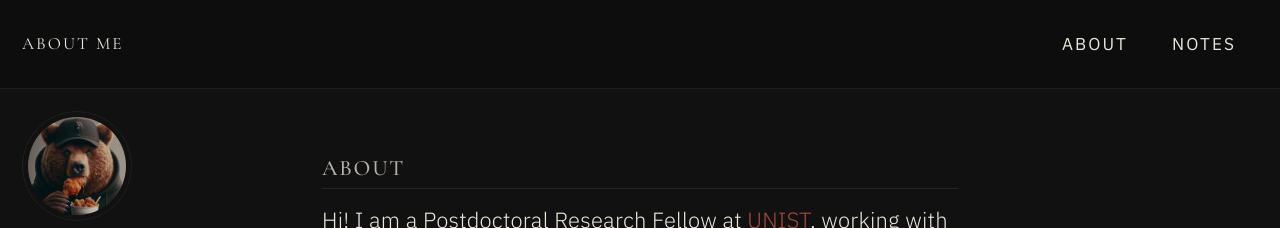
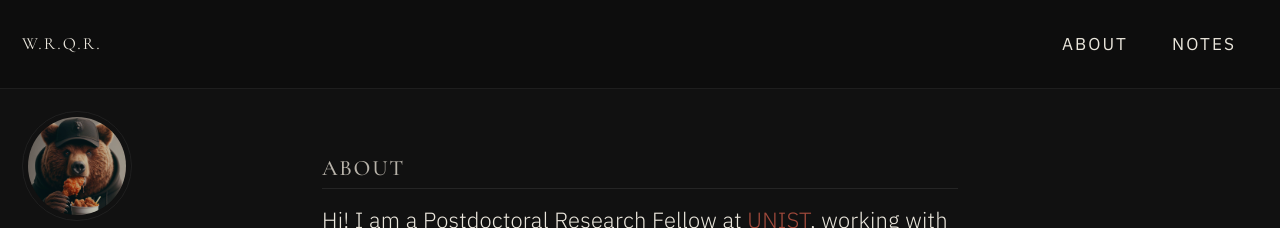
Before and after one commit to WRafell/wrafell.github.io, a Jekyll site: the page built from _pages/about.md, in a window 1280 px wide and 900 px high. Shown: the top 228 px of the window. Built offline with Jekyll 4.4.1, drawn with Linux system fonts in a browser that asks for light colours; cached includes are drawn as plain includes.

Commit message:
Fix about-me side

```diff
--- a/_includes/masthead.html
+++ b/_includes/masthead.html
@@ -8,9 +8,7 @@
           <a class="site-logo" href="{{ '/' | relative_url }}"><img src="{{ logo_path | relative_url }}" alt=""></a>
         {% endunless %}
         <a class="site-title" href="{{ '/' | relative_url }}">
-<!--           {{ site.masthead_title | default: site.title }} -->
-<!--           {{ site.masthead_title | default: site.name }} -->
-          About me
+          {{ site.masthead_title | default: site.title }}
           {% if site.subtitle %}<span class="site-subtitle">{{ site.subtitle }}</span>{% endif %}
         </a>
         <ul class="visible-links">
```
